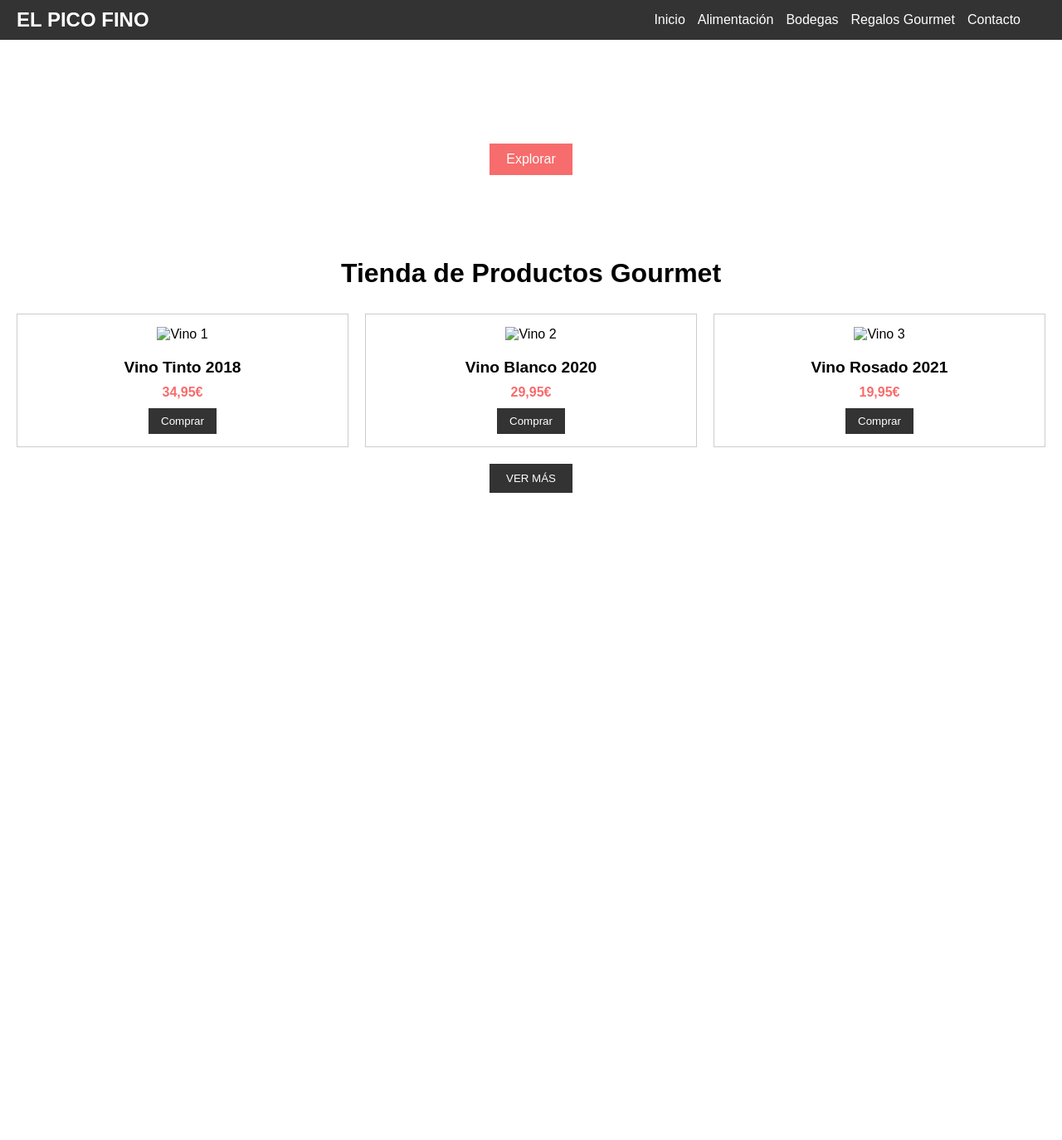
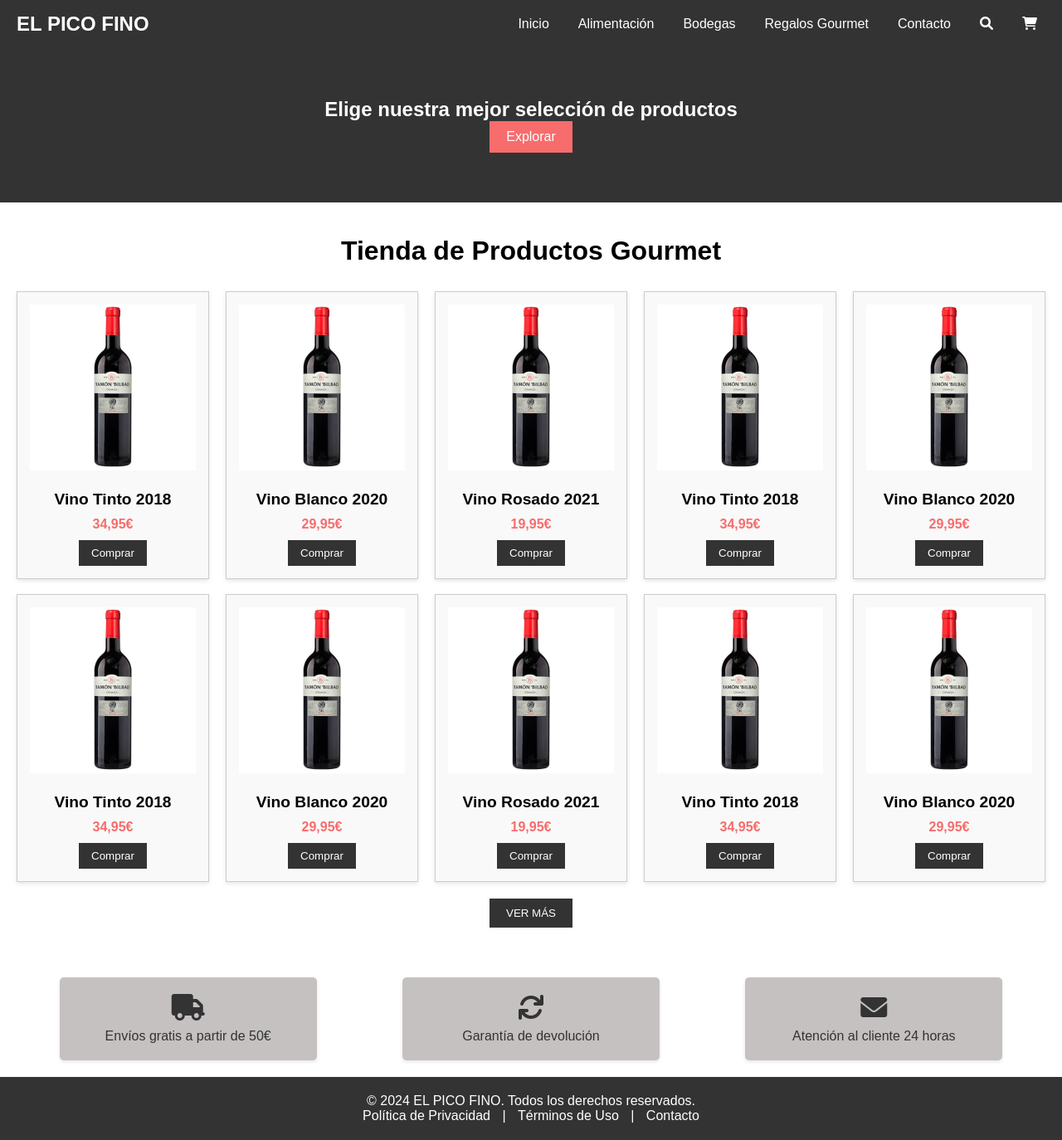
Before and after one commit to ToniAlvarez/Dise-o, a plain HTML site: page elpicofino/index.html in a window 1280 px wide. Shown: the whole page at 83% size. Before the commit the page ends 800 px from the top, so only its background shows below. Drawn offline with Linux system fonts and the light colour scheme.

Commit message:
Footer y cajas ino

```diff
--- a/elpicofino/index.html
+++ b/elpicofino/index.html
@@ -6,6 +6,8 @@
     <meta name="viewport" content="width=device-width, initial-scale=1.0">
     <title>El Pico Fino - Tienda de Productos Gourmet</title>
     <link rel="stylesheet" href="styles.css">
+    <link rel="stylesheet" href="https://cdnjs.cloudflare.com/ajax/libs/font-awesome/6.0.0-beta3/css/all.min.css">
+
 </head>
 <body>
     <!-- Encabezado y Menú de Navegación -->
@@ -14,10 +16,29 @@
         <nav>
             <ul class="nav-menu">
                 <li><a href="#">Inicio</a></li>
-                <li><a href="#">Alimentación</a></li>
-                <li><a href="#">Bodegas</a></li>
-                <li><a href="#">Regalos Gourmet</a></li>
-                <li><a href="#">Contacto</a></li>
+                <li>
+                    <a href="#">Alimentación</a>
+                    <ul class="submenu">
+                        <li><a href="#">Quesos</a></li>
+                        <li><a href="#">Aceites</a></li>
+                        <li><a href="#">Embutidos</a></li>
+                    </ul>
+                </li>
+                <li>
+                    <a href="#">Bodegas</a>
+                    <ul class="submenu">
+                        <li><a href="#">Vinos Tintos</a></li>
+                        <li><a href="#">Vinos Blancos</a></li>
+                        <li><a href="#">Vinos Rosados</a></li>
+                    </ul>
+                </li>
+                <li>
+                    <a href="#">Regalos Gourmet</a>
+                    <ul class="submenu">
+                        <li><a href="#">Cestas de Navidad</a></li>
+                        <li><a href="#">Regalos Personalizados</a></li>
+                    </ul>
+                </li>                <li><a href="#">Contacto</a></li>
                 <li class="iconos"><a href="#"><i class="fa fa-search"></i></a></li>
                 <li class="iconos"><a href="#"><i class="fa fa-shopping-cart"></i></a></li>
             </ul>
@@ -25,7 +46,7 @@
     </header>
 
     <!-- Sección Principal con Imagen y Mensaje -->
-    <section class="hero">
+    <section class="calltoaction">
         <h1>Elige nuestra mejor selección de productos</h1>
         <button class="explore-button">Explorar</button>
     </section>
@@ -36,28 +57,105 @@
         <div class="productos-grid">
             <!-- Producto 1 -->
             <div class="producto-item">
-                <img src="vino1.jpg" alt="Vino 1">
+                <img src="images/vino1.jpg" alt="Vino 1">
                 <h3>Vino Tinto 2018</h3>
                 <p>34,95€</p>
                 <button>Comprar</button>
             </div>
             <!-- Producto 2 -->
             <div class="producto-item">
-                <img src="vino2.jpg" alt="Vino 2">
+                <img src="images/vino1.jpg" alt="Vino 2">
                 <h3>Vino Blanco 2020</h3>
                 <p>29,95€</p>
                 <button>Comprar</button>
             </div>
             <!-- Producto 3 -->
             <div class="producto-item">
-                <img src="vino3.jpg" alt="Vino 3">
+                <img src="images/vino1.jpg" alt="Vino 3">
                 <h3>Vino Rosado 2021</h3>
                 <p>19,95€</p>
                 <button>Comprar</button>
             </div>
-            <!-- Agrega más productos según sea necesario -->
+            <!-- Producto 4 -->
+            <div class="producto-item">
+                <img src="images/vino1.jpg" alt="Vino 1">
+                <h3>Vino Tinto 2018</h3>
+                <p>34,95€</p>
+                <button>Comprar</button>
+            </div>
+            <!-- Producto 5 -->
+            <div class="producto-item">
+                <img src="images/vino1.jpg" alt="Vino 2">
+                <h3>Vino Blanco 2020</h3>
+                <p>29,95€</p>
+                <button>Comprar</button>
+            </div>
+        </div>
+        <br>
+        <div class="productos-grid">
+            <!-- Producto 1 -->
+            <div class="producto-item">
+                <img src="images/vino1.jpg" alt="Vino 1">
+                <h3>Vino Tinto 2018</h3>
+                <p>34,95€</p>
+                <button>Comprar</button>
+            </div>
+            <!-- Producto 2 -->
+            <div class="producto-item">
+                <img src="images/vino1.jpg" alt="Vino 2">
+                <h3>Vino Blanco 2020</h3>
+                <p>29,95€</p>
+                <button>Comprar</button>
+            </div>
+            <!-- Producto 3 -->
+            <div class="producto-item">
+                <img src="images/vino1.jpg" alt="Vino 3">
+                <h3>Vino Rosado 2021</h3>
+                <p>19,95€</p>
+                <button>Comprar</button>
+            </div>
+            <!-- Producto 4 -->
+            <div class="producto-item">
+                <img src="images/vino1.jpg" alt="Vino 1">
+                <h3>Vino Tinto 2018</h3>
+                <p>34,95€</p>
+                <button>Comprar</button>
+            </div>
+            <!-- Producto 5 -->
+            <div class="producto-item">
+                <img src="images/vino1.jpg" alt="Vino 2">
+                <h3>Vino Blanco 2020</h3>
+                <p>29,95€</p>
+                <button>Comprar</button>
+            </div>
         </div>
         <button class="ver-mas">VER MÁS</button>
     </section>
+
+    <!-- Cajas de información-->
+    <div class="features-section">
+        <div class="feature-item">
+            <i class="fa fa-truck"></i>
+            <p>Envíos gratis a partir de 50€</p>
+        </div>
+        <div class="feature-item">
+            <i class="fa fa-refresh"></i>
+            <p>Garantía de devolución</p>
+        </div>
+        <div class="feature-item">
+            <i class="fa fa-envelope"></i>
+            <p>Atención al cliente 24 horas</p>
+        </div>
+    </div>
+
+    <!-- FOOTER -->
+    <footer>
+        <p>&copy; 2024 EL PICO FINO. Todos los derechos reservados.</p>
+        <div class="footer-links">
+            <a href="#">Política de Privacidad</a> |
+            <a href="#">Términos de Uso</a> |
+            <a href="#">Contacto</a>
+        </div>
+    </footer>
 </body>
 </html>
--- a/elpicofino/styles.css
+++ b/elpicofino/styles.css
@@ -1,5 +1,3 @@
-/* Archivo: styles.css */
-
 /* Reseteo de márgenes y paddings */
 * {
     margin: 0;
@@ -23,35 +21,67 @@
     font-weight: bold;
 }
 
+/* Estilos del menú de navegación */
 .nav-menu {
     list-style: none;
     display: flex;
     gap: 15px;
+    position: relative;
+}
+
+.nav-menu li {
+    position: relative;
 }
 
 .nav-menu a {
     text-decoration: none;
     color: white;
+    padding: 10px;
+    display: block;
 }
 
+.submenu {
+    display: none; /* Oculta el submenú por defecto */
+    position: absolute;
+    background-color: #444; /* Color de fondo del submenú */
+    list-style: none;
+    padding: 10px 0;
+    min-width: 150px;
+    z-index: 1; /* Asegura que el submenú esté encima de otros elementos */
+}
+
+.submenu li {
+    text-align: left;
+}
+
+.submenu a {
+    padding: 8px 15px;
+    color: white;
+    text-decoration: none;
+}
+
+.submenu a:hover {
+    background-color: #555; /* Cambia el color de fondo al pasar el cursor */
+}
+
+/* Mostrar el submenú al pasar el cursor por encima del elemento principal */
+.nav-menu li:hover .submenu {
+    display: block; /* Muestra el submenú cuando se pasa el cursor */
+}
 .iconos {
     display: flex;
     align-items: center;
 }
 
-/* Estilo de la sección principal (hero) */
-.hero {
-    background-image: url('imagen-destacada.jpg');
-    background-size: cover;
-    background-position: center;
+/* Estilo de la sección principal (call to action) */
+.calltoaction {
+    /* background-image: url('images/banner.jpg');*/
+    background-size: cover; /* Ajusta la imagen para cubrir el área del banner */
+    background-position: center; /* Centra la imagen de fondo */
     text-align: center;
     color: white;
     padding: 60px 20px;
-}
-
-.hero h1 {
-    font-size: 2.5rem;
-    margin-bottom: 20px;
+    background-color: #333;
 }
 
 .explore-button {
@@ -65,7 +95,7 @@
 }
 
 .explore-button:hover {
-    background-color: #d95959;
+    background-color: #993333;
 }
 
 /* Estilo de la tienda de productos gourmet */
@@ -89,6 +119,8 @@
     border: 1px solid #ccc;
     padding: 15px;
     text-align: center;
+    background-color: #f9f9f9;
+    box-shadow: 0 2px 5px rgba(0, 0, 0, 0.1);
 }
 
 .producto-item img {
@@ -114,6 +146,7 @@
     color: white;
     border: none;
     cursor: pointer;
+    transition: background-color 0.3s;
 }
 
 .producto-item button:hover {
@@ -132,3 +165,53 @@
 .ver-mas:hover {
     background-color: #555;
 }
+
+
+/* Estilos para los de caja de informacion  */
+.features-section {
+    display: flex;
+    justify-content: space-around; /* Distribuye los elementos equitativamente */
+    padding: 20px;
+    background-color: #ffffff; /* Fondo gris claro para los contenedores */
+}
+
+.feature-item {
+    background-color: #c5c1c1; /* Fondo gris de los bloques */
+    padding: 20px;
+    text-align: center;
+    width: 25%; /* Ancho fijo para cada bloque */
+    border-radius: 5px; /* Bordes redondeados */
+    box-shadow: 0 2px 4px rgba(0, 0, 0, 0.1); /* Sombra sutil */
+}
+
+.feature-item i {
+    font-size: 2rem; /* Tamaño del icono */
+    margin-bottom: 10px;
+    color: #333; /* Color del icono */
+}
+
+.feature-item p {
+    font-size: 1rem;
+    color: #333; /* Color del texto */
+}
+
+/* FOOTER */
+footer {
+    background-color: #333;
+    color: #fff;
+    text-align: center;
+    padding: 20px;
+    position: relative;
+    bottom: 0;
+    width: 100%;
+}
+
+.footer-links a {
+    color: #fff;
+    text-decoration: none;
+    margin: 0 10px;
+}
+
+.footer-links a:hover {
+    text-decoration: underline;
+}
```
Also changed, not shown: elpicofino/images/banner.jpg, elpicofino/images/vino1.jpg (added), elpicofino/images/vino2.jpg (added).
